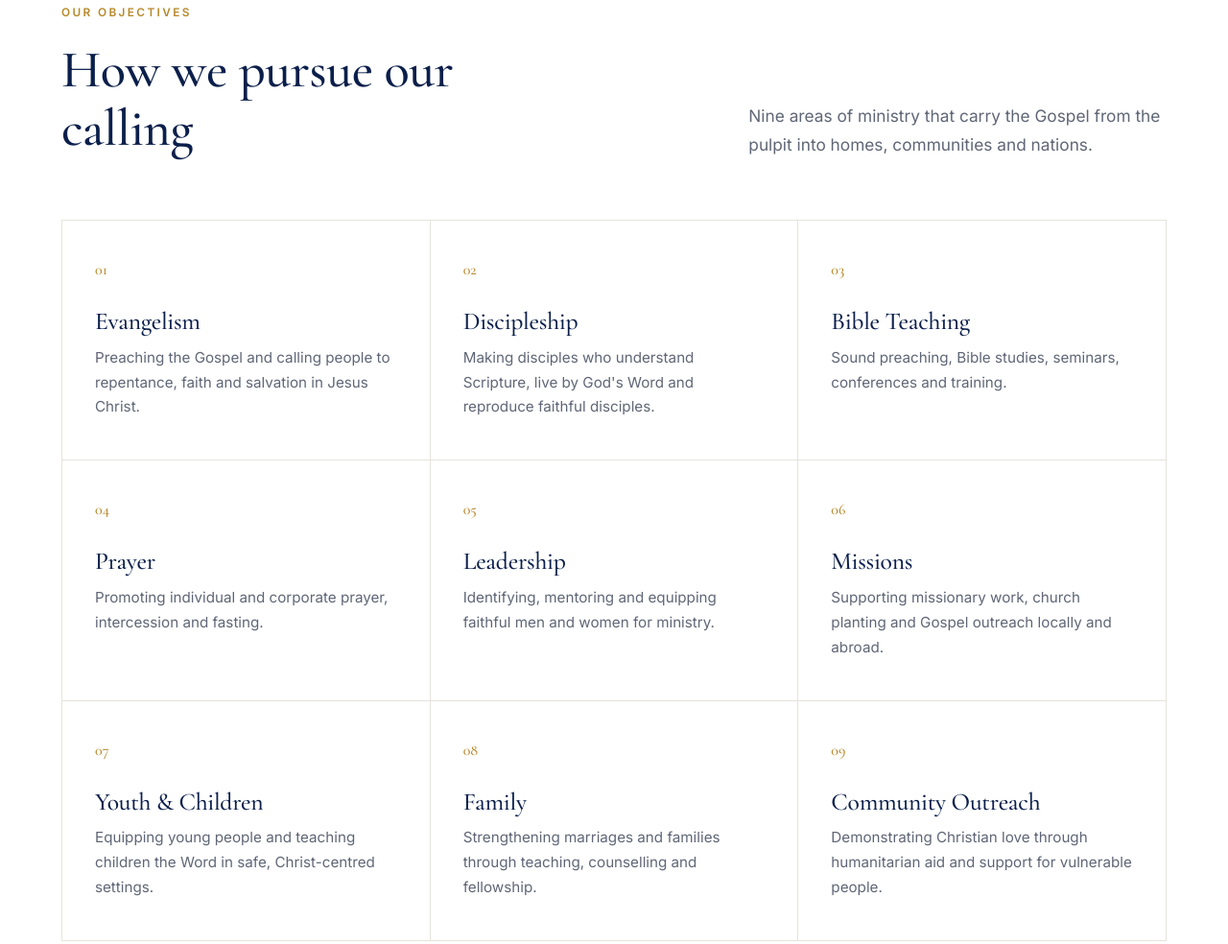
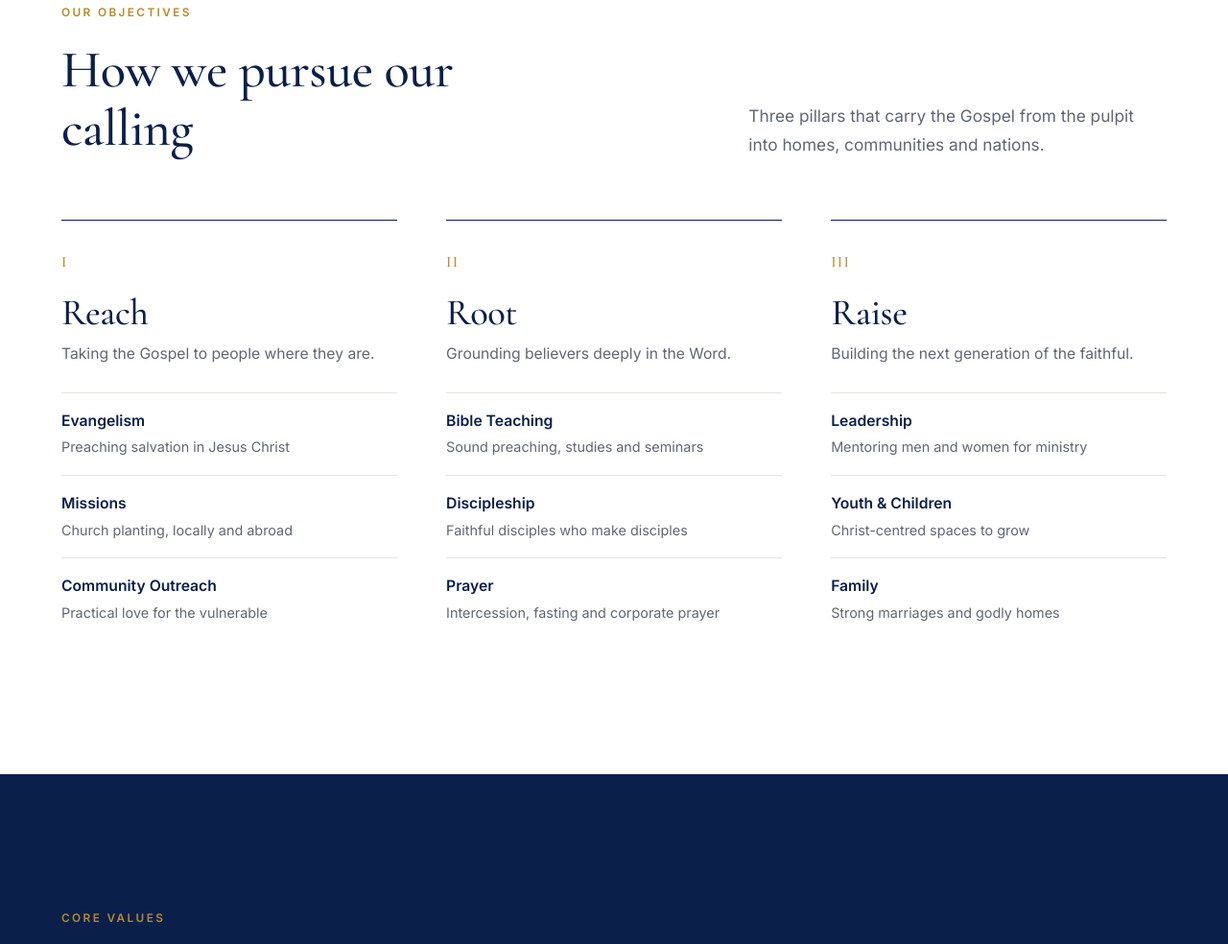
Before and after one commit to Simenya/word-of-truth, a plain HTML site: page index.html in a window 1280 px wide. Shown: the part 3463-4447 px from the top of the page at 96% size. Drawn offline with nearby package versions, Linux system fonts and the light colour scheme.

Commit message:
Group nine objectives into three pillars: Reach, Root, Raise
Co-Authored-By: Claude Opus 5.5 <noreply@anthropic.com>
Claude-Session: https://claude.ai/code/session_01AS4oGruvePUkRqbLuQstbh

```diff
--- a/index.html
+++ b/index.html
@@ -105,12 +105,14 @@
 
   /* Objectives */
   .head-row { display: flex; justify-content: space-between; align-items: flex-end; gap: 30px; flex-wrap: wrap; margin-bottom: 64px; }
-  .grid3 { display: grid; grid-template-columns: repeat(3, 1fr); border-top: 1px solid var(--line); border-left: 1px solid var(--line); }
-  .item { padding: 38px 34px 42px; border-right: 1px solid var(--line); border-bottom: 1px solid var(--line); transition: background .25s; }
-  .item:hover { background: var(--paper); }
-  .item .n { font-family: var(--serif); font-size: 1rem; color: var(--gold); display: block; margin-bottom: 26px; }
-  .item h3 { font-size: 1.6rem; margin-bottom: 10px; }
-  .item p { color: var(--muted); font-size: .95rem; }
+  .pillars { display: grid; grid-template-columns: repeat(3, 1fr); gap: clamp(30px, 4vw, 60px); }
+  .pillar { border-top: 1px solid var(--ink); padding-top: 30px; }
+  .pillar .n { font-family: var(--serif); font-size: 1rem; color: var(--gold); display: block; margin-bottom: 18px; letter-spacing: .08em; }
+  .pillar h3 { font-size: 2.4rem; margin-bottom: 8px; }
+  .pillar .tag { color: var(--muted); font-size: .98rem; margin-bottom: 26px; }
+  .pillar ul { list-style: none; }
+  .pillar li { padding: 16px 0; border-top: 1px solid var(--line); font-size: .9rem; color: var(--muted); }
+  .pillar li strong { display: block; font-weight: 600; color: var(--ink); font-size: .98rem; margin-bottom: 2px; }
 
   /* Values */
   .values { background: var(--ink); color: rgba(255,255,255,.75); }
@@ -154,7 +156,7 @@
 
   @media (max-width: 960px) {
     .split, .vm, .fgrid { grid-template-columns: 1fr; }
-    .grid3 { grid-template-columns: 1fr 1fr; }
+    .pillars { grid-template-columns: 1fr; }
     .vlist { grid-template-columns: repeat(2, 1fr); }
     .dlist { columns: 2; }
     .photo { aspect-ratio: 16 / 11; }
@@ -168,9 +170,8 @@
   }
   @media (max-width: 620px) {
     body { font-size: 16px; }
-    .grid3, .vlist { grid-template-columns: 1fr; }
+    .pillars, .vlist { grid-template-columns: 1fr; }
     .dlist { columns: 1; }
-    .item { padding: 30px 24px 34px; }
     .details div { grid-template-columns: 1fr; gap: 4px; }
   }
   @media (prefers-reduced-motion: reduce) {
@@ -268,18 +269,39 @@
         <span class="label">Our objectives</span>
         <h2 class="h2">How we pursue our calling</h2>
       </div>
-      <p class="lede" style="max-width:40ch">Nine areas of ministry that carry the Gospel from the pulpit into homes, communities and nations.</p>
+      <p class="lede" style="max-width:40ch">Three pillars that carry the Gospel from the pulpit into homes, communities and nations.</p>
     </div>
-    <div class="grid3">
-      <div class="item r"><span class="n">01</span><h3>Evangelism</h3><p>Preaching the Gospel and calling people to repentance, faith and salvation in Jesus Christ.</p></div>
-      <div class="item r"><span class="n">02</span><h3>Discipleship</h3><p>Making disciples who understand Scripture, live by God's Word and reproduce faithful disciples.</p></div>
-      <div class="item r"><span class="n">03</span><h3>Bible Teaching</h3><p>Sound preaching, Bible studies, seminars, conferences and training.</p></div>
-      <div class="item r"><span class="n">04</span><h3>Prayer</h3><p>Promoting individual and corporate prayer, intercession and fasting.</p></div>
-      <div class="item r"><span class="n">05</span><h3>Leadership</h3><p>Identifying, mentoring and equipping faithful men and women for ministry.</p></div>
-      <div class="item r"><span class="n">06</span><h3>Missions</h3><p>Supporting missionary work, church planting and Gospel outreach locally and abroad.</p></div>
-      <div class="item r"><span class="n">07</span><h3>Youth &amp; Children</h3><p>Equipping young people and teaching children the Word in safe, Christ-centred settings.</p></div>
-      <div class="item r"><span class="n">08</span><h3>Family</h3><p>Strengthening marriages and families through teaching, counselling and fellowship.</p></div>
-      <div class="item r"><span class="n">09</span><h3>Community Outreach</h3><p>Demonstrating Christian love through humanitarian aid and support for vulnerable people.</p></div>
+    <div class="pillars">
+      <article class="pillar r">
+        <span class="n">I</span>
+        <h3>Reach</h3>
+        <p class="tag">Taking the Gospel to people where they are.</p>
+        <ul>
+          <li><strong>Evangelism</strong>Preaching salvation in Jesus Christ</li>
+          <li><strong>Missions</strong>Church planting, locally and abroad</li>
+          <li><strong>Community Outreach</strong>Practical love for the vulnerable</li>
+        </ul>
+      </article>
+      <article class="pillar r">
+        <span class="n">II</span>
+        <h3>Root</h3>
+        <p class="tag">Grounding believers deeply in the Word.</p>
+        <ul>
+          <li><strong>Bible Teaching</strong>Sound preaching, studies and seminars</li>
+          <li><strong>Discipleship</strong>Faithful disciples who make disciples</li>
+          <li><strong>Prayer</strong>Intercession, fasting and corporate prayer</li>
+        </ul>
+      </article>
+      <article class="pillar r">
+        <span class="n">III</span>
+        <h3>Raise</h3>
+        <p class="tag">Building the next generation of the faithful.</p>
+        <ul>
+          <li><strong>Leadership</strong>Mentoring men and women for ministry</li>
+          <li><strong>Youth &amp; Children</strong>Christ-centred spaces to grow</li>
+          <li><strong>Family</strong>Strong marriages and godly homes</li>
+        </ul>
+      </article>
     </div>
   </div>
 </section>
```
